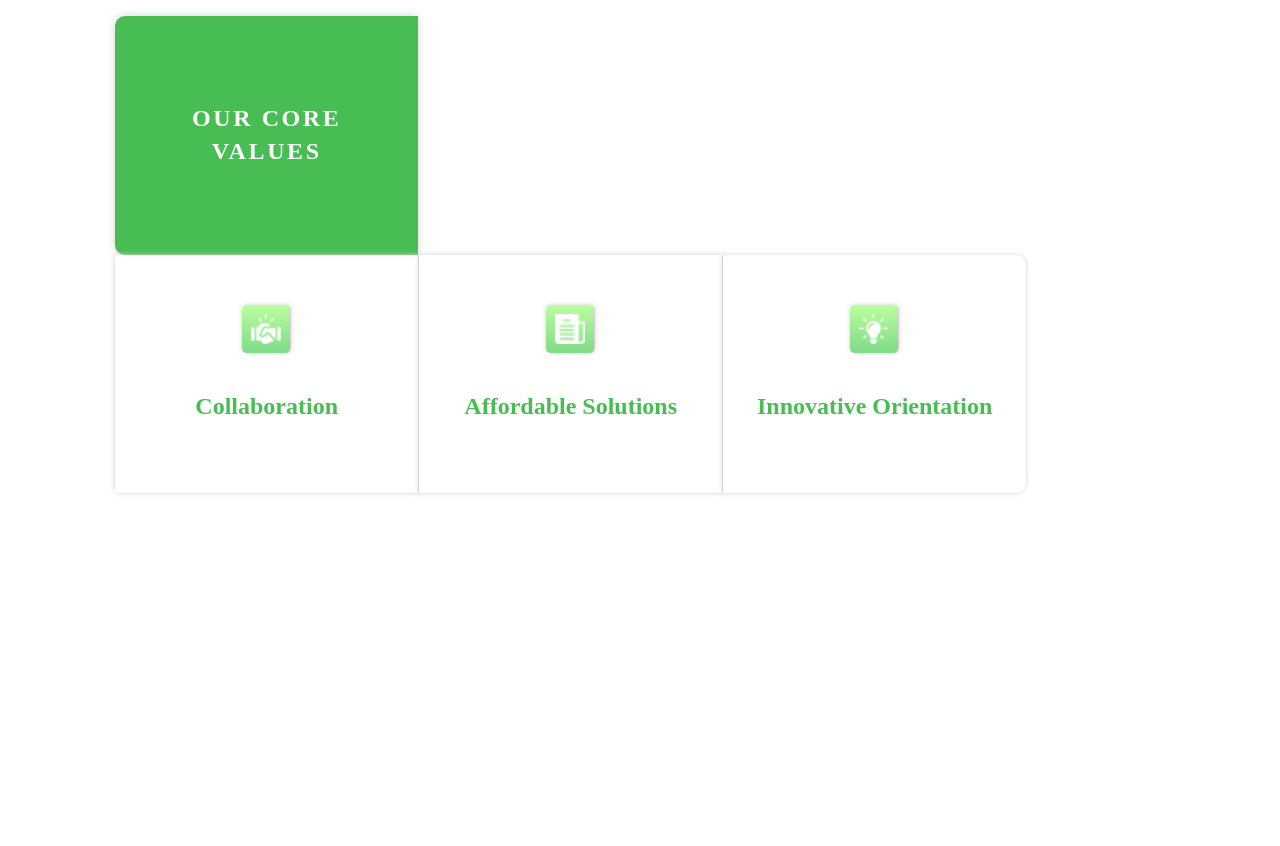
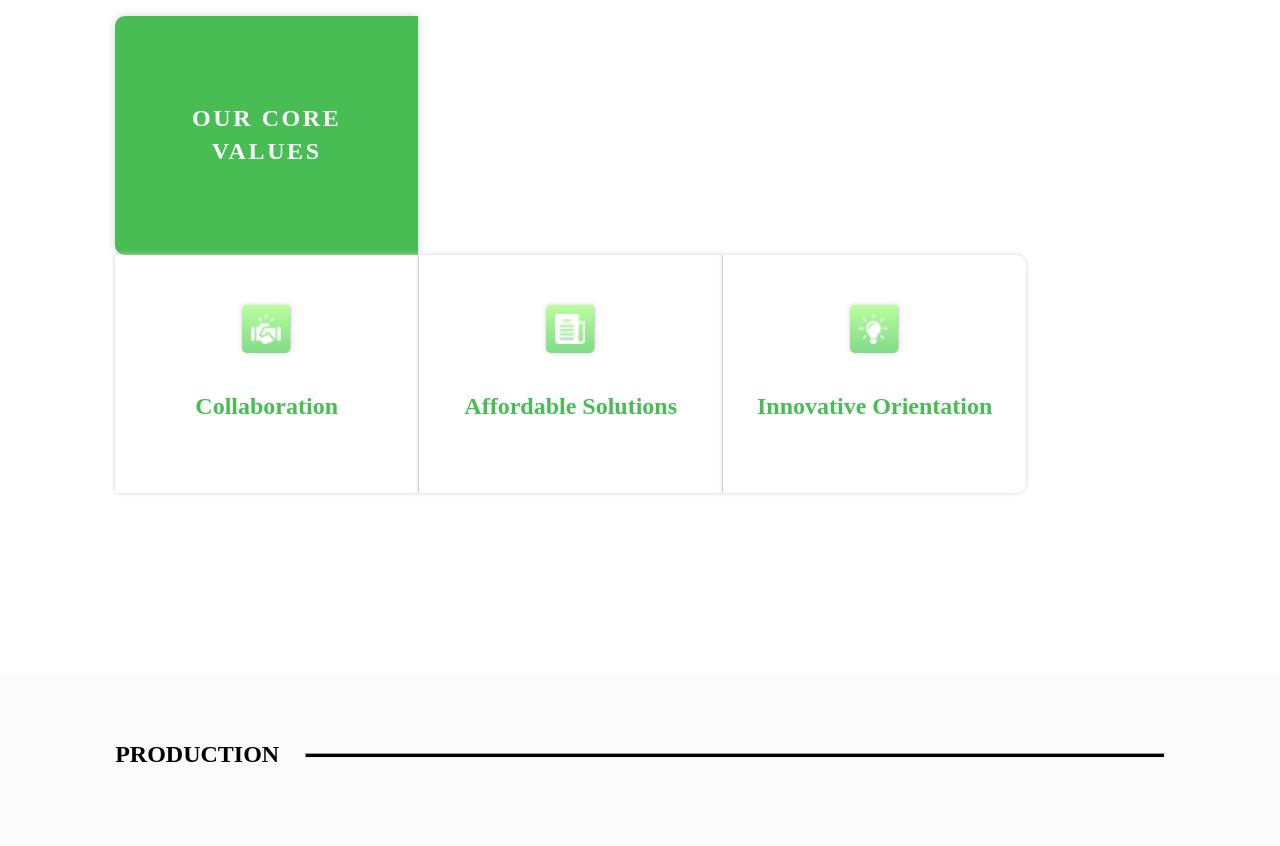
Before and after one commit to faezekeshmiri/internship, a plain HTML site: page iseus/products.html in a window 1280 px wide. Shown: the part 834-1680 px from the top of the page. Before the commit the page ends 1442 px from the top, so only its background shows below. Drawn offline with Linux system fonts and the light colour scheme.

Commit message:
Complete production section head line. Closes #9

```diff
--- a/iseus/product_style.css
+++ b/iseus/product_style.css
@@ -254,10 +254,12 @@ header hr{
 }
 .core-values{
     background: white;
-    padding: 0% 9% 9% 9%;
+    padding: 0% 9% 0% 9%;
     margin: 0px;
+    padding-bottom: 80px;
     display: flex;
     flex-wrap: wrap;
+    height: auto;
 }
 .title-left{
     width: 203px;
@@ -279,8 +281,7 @@ header hr{
 }
 .values-right{
     width: 911px;
-    height: 238px;
-    background: white;
+    height: auto;
     display: flex;
     flex-wrap: wrap;
 }
@@ -314,6 +315,27 @@ header hr{
     color: #47bd53;
     margin-top: 40px;
     text-align: center;
+}
+.production{
+    padding-top: 80px;
+    padding-bottom: 80px;
+    height: auto;
+    background: #fbfbfb;
+}
+.production .h1{
+    margin-left: 9% ;
+    margin-right: 2%;
+    margin-top: -12px;
+    text-transform: uppercase;
+    float: left;
+
+}
+.production .hr{
+    margin-top: 0px;
+    margin-right: 9%;
+    height: 3px;
+    background: black;
+    color: black;
 }
 
 /*************************************/
@@ -350,6 +372,7 @@ header hr{
     }
     .values-right div.no-border{
         border-radius: 0px 0px 10px 10px;
+        margin-bottom: 50px;
     }
     .title-left{
         border-radius: 10px 10px 0px 0px;
@@ -357,5 +380,6 @@ header hr{
     .core-values{
         margin-left: 9%;
         margin-right: 9%;
+
     }
 }
--- a/iseus/products.html
+++ b/iseus/products.html
@@ -86,6 +86,12 @@
       </div>
       </div>
     </section>
+    <section class="production">
+      <div >
+        <h1 class="h1">production</h1>
+        <hr class="hr">
+        </div>
+    </section>
     <script>
         function myFunction() {
           var x = document.getElementById("myLinks");
```
